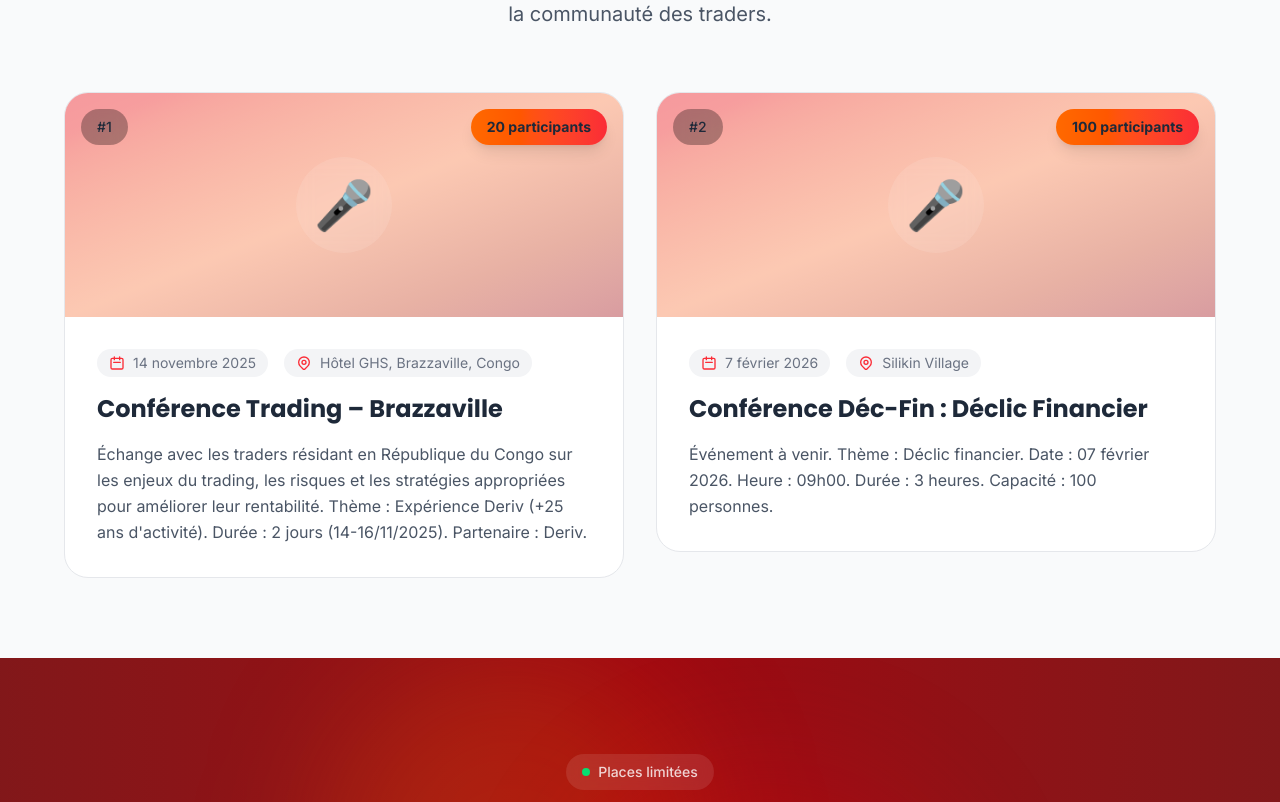
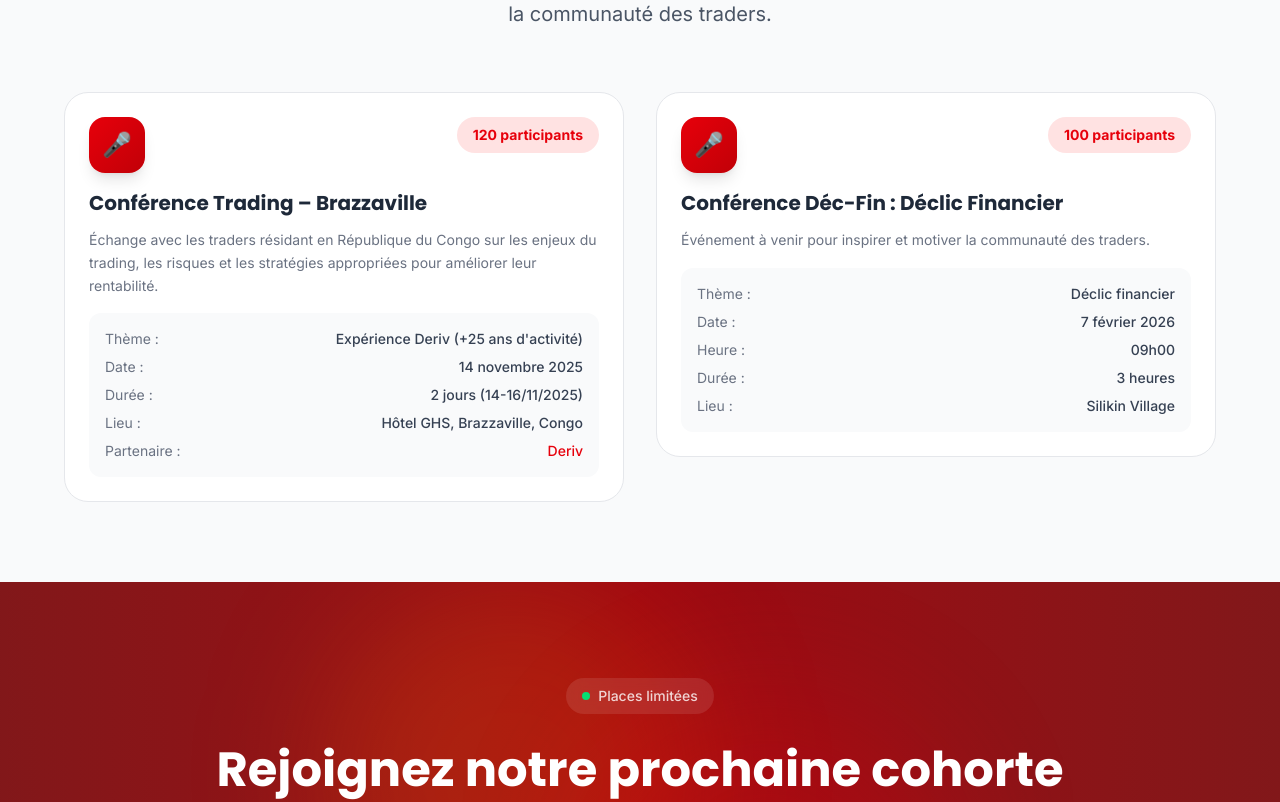
Before and after one commit to allegriakinzola/mpservices, a Next.js app: page /realisations in a window 1280 px wide. Shown: the part 1085-1887 px from the top of the page. Built offline with nearby package versions, Linux system fonts and the light colour scheme.

Commit message:
commit dernier

```diff
--- a/src/app/realisations/page.tsx
+++ b/src/app/realisations/page.tsx
@@ -10,16 +10,25 @@ interface Conference {
   location: string;
   participants: number;
   description: string;
+  theme: string;
+  duration: string;
+  time?: string;
+  partner?: string;
   image?: string;
 }
 
 interface FormationRealisee {
   id: number;
   title: string;
+  description: string;
   date: string;
-  participants: number;
   duration: string;
-  type: string;
+  level: string;
+  price: string;
+  instructor: string;
+  spots: number;
+  mode: string;
+  vacation: string;
 }
 
 interface Etudiant {
@@ -50,8 +59,11 @@ export default function RealisationsPage() {
       title: "Conférence Trading – Brazzaville",
       date: "2025-11-14",
       location: "Hôtel GHS, Brazzaville, Congo",
-      participants: 20,
-      description: "Échange avec les traders résidant en République du Congo sur les enjeux du trading, les risques et les stratégies appropriées pour améliorer leur rentabilité. Thème : Expérience Deriv (+25 ans d'activité). Durée : 2 jours (14-16/11/2025). Partenaire : Deriv.",
+      participants: 120,
+      description: "Échange avec les traders résidant en République du Congo sur les enjeux du trading, les risques et les stratégies appropriées pour améliorer leur rentabilité.",
+      theme: "Expérience Deriv (+25 ans d'activité)",
+      duration: "2 jours (14-16/11/2025)",
+      partner: "Deriv",
     },
     {
       id: 2,
@@ -59,59 +71,92 @@ export default function RealisationsPage() {
       date: "2026-02-07",
       location: "Silikin Village",
       participants: 100,
-      description: "Événement à venir. Thème : Déclic financier. Date : 07 février 2026. Heure : 09h00. Durée : 3 heures. Capacité : 100 personnes.",
+      description: "Événement à venir pour inspirer et motiver la communauté des traders.",
+      theme: "Déclic financier",
+      duration: "3 heures",
+      time: "09h00",
     },
   ];
 
-  // Formations réalisées
+  // Formations réalisées (synchronisées avec la page formations)
   const formationsRealisees: FormationRealisee[] = [
     {
       id: 1,
-      title: "Trading Forex Avancé - Cohorte 15",
-      date: "2025-12-01",
-      participants: 45,
-      duration: "4 semaines",
-      type: "En ligne",
+      title: "Base du Trading",
+      description: "Les bases du trading : initiation au trading et aux plateformes de trading.",
+      date: "2025-02-17T18:00:00",
+      duration: "24 heures",
+      level: "Débutant",
+      price: "100 $ (promo)",
+      instructor: "Hervé K. & Darryl K.",
+      spots: 24,
+      mode: "Présentiel",
+      vacation: "Soir",
     },
     {
       id: 2,
-      title: "Introduction au Trading - Cohorte 30",
-      date: "2025-11-15",
-      participants: 80,
-      duration: "2 semaines",
-      type: "En ligne",
+      title: "Colloque – Les Indices Synthétiques Deriv",
+      description: "Échange pratique sur les indices synthétiques Deriv : Boom, Crash, Jump, Volatilité.",
+      date: "2025-04-17T18:00:00",
+      duration: "6 heures",
+      level: "Mixte",
+      price: "100 $ (promo)",
+      instructor: "Darryl K. & Joycelin P.",
+      spots: 24,
+      mode: "Présentiel",
+      vacation: "Soir",
     },
     {
       id: 3,
-      title: "Indices Synthétiques Masterclass",
-      date: "2025-10-20",
-      participants: 35,
-      duration: "3 semaines",
-      type: "Présentiel",
+      title: "Trading Forex – Stratégies de Base",
+      description: "Comprendre le Forex, les paires de devises, les sessions de marché et les stratégies simples pour débuter.",
+      date: "2025-05-10T09:00:00",
+      duration: "20 heures",
+      level: "Débutant",
+      price: "120 $",
+      instructor: "Expert MPS",
+      spots: 18,
+      mode: "Présentiel",
+      vacation: "Matinale",
     },
     {
       id: 4,
-      title: "Crypto Trading Bootcamp",
-      date: "2025-09-10",
-      participants: 60,
-      duration: "2 semaines",
-      type: "Hybride",
+      title: "Analyse Technique et Indicateurs",
+      description: "Utilisation des indicateurs techniques : RSI, MACD, Moyennes mobiles et figures graphiques.",
+      date: "2025-06-15T18:00:00",
+      duration: "18 heures",
+      level: "Intermédiaire",
+      price: "150 $",
+      instructor: "Darryl K.",
+      spots: 20,
+      mode: "En ligne",
+      vacation: "Soir",
     },
     {
       id: 5,
-      title: "Analyse Technique Pro",
-      date: "2025-08-05",
-      participants: 40,
-      duration: "3 semaines",
-      type: "En ligne",
+      title: "Boom & Crash – Détection des Spikes",
+      description: "Techniques avancées pour détecter les spikes sur Boom et Crash et améliorer la précision d'entrée.",
+      date: "2025-08-20T18:00:00",
+      duration: "16 heures",
+      level: "Avancé",
+      price: "180 $",
+      instructor: "Darryl K.",
+      spots: 15,
+      mode: "En ligne",
+      vacation: "Soir",
     },
     {
       id: 6,
-      title: "Scalping & Day Trading",
-      date: "2025-07-15",
-      participants: 30,
-      duration: "2 semaines",
-      type: "En ligne",
+      title: "Gestion du Risque et Psychologie du Trader",
+      description: "Apprendre à protéger son capital, gérer ses émotions et construire une discipline de trader professionnel.",
+      date: "2025-11-05T09:00:00",
+      duration: "36 heures",
+      level: "Mixte",
+      price: "250 $ (promo)",
+      instructor: "Darryl K.",
+      spots: 22,
+      mode: "En ligne",
+      vacation: "Matinale",
     },
   ];
 
@@ -293,40 +338,52 @@ export default function RealisationsPage() {
                 >
                   <div className="absolute inset-0 bg-gradient-to-br from-red-100 to-red-50 rounded-3xl blur-xl opacity-0 group-hover:opacity-100 transition-opacity duration-500"></div>
                   <div className="relative bg-white rounded-3xl border border-gray-200 overflow-hidden hover:shadow-xl hover:border-red-200 transition-all duration-300">
-                    <div className="relative h-56 overflow-hidden">
-                      <div className="absolute inset-0 bg-gradient-to-br from-red-600/40 via-orange-600/30 to-red-800/40"></div>
-                      <div className="absolute inset-0 flex items-center justify-center">
-                        <div className="w-24 h-24 bg-white/10 backdrop-blur-sm rounded-full flex items-center justify-center group-hover:scale-110 transition-transform duration-300">
-                          <span className="text-5xl">🎤</span>
+                    <div className="p-6">
+                      <div className="flex items-start justify-between mb-4">
+                        <div className="w-14 h-14 bg-gradient-to-br from-red-600 to-red-700 rounded-2xl flex items-center justify-center shadow-lg">
+                          <span className="text-2xl">🎤</span>
                         </div>
+                        <span className="px-4 py-2 bg-red-100 text-red-600 rounded-full text-sm font-bold">
+                          {conf.participants} participants
+                        </span>
                       </div>
-                      <div className="absolute top-4 left-4 px-4 py-2 bg-black/30 backdrop-blur-sm rounded-full text-sm font-medium">
-                        #{index + 1}
-                      </div>
-                      <div className="absolute top-4 right-4 px-4 py-2 bg-gradient-to-r from-orange-500 to-red-500 rounded-full text-sm font-bold shadow-lg">
-                        {conf.participants} participants
-                      </div>
-                    </div>
-                    <div className="p-8">
-                      <div className="flex flex-wrap items-center gap-4 text-sm text-gray-500 mb-4">
-                        <div className="flex items-center gap-2 px-3 py-1 bg-gray-100 rounded-full">
-                          <svg className="w-4 h-4 text-red-500" fill="none" stroke="currentColor" viewBox="0 0 24 24">
-                            <path strokeLinecap="round" strokeLinejoin="round" strokeWidth={2} d="M8 7V3m8 4V3m-9 8h10M5 21h14a2 2 0 002-2V7a2 2 0 00-2-2H5a2 2 0 00-2 2v12a2 2 0 002 2z" />
-                          </svg>
-                          {new Date(conf.date).toLocaleDateString("fr-FR", { day: "numeric", month: "long", year: "numeric" })}
-                        </div>
-                        <div className="flex items-center gap-2 px-3 py-1 bg-gray-100 rounded-full">
-                          <svg className="w-4 h-4 text-red-500" fill="none" stroke="currentColor" viewBox="0 0 24 24">
-                            <path strokeLinecap="round" strokeLinejoin="round" strokeWidth={2} d="M17.657 16.657L13.414 20.9a1.998 1.998 0 01-2.827 0l-4.244-4.243a8 8 0 1111.314 0z" />
-                            <path strokeLinecap="round" strokeLinejoin="round" strokeWidth={2} d="M15 11a3 3 0 11-6 0 3 3 0 016 0z" />
-                          </svg>
-                          {conf.location}
-                        </div>
-                      </div>
-                      <h3 className="text-2xl font-bold mb-4 text-gray-800 group-hover:text-red-600 transition-colors">
+
+                      <h3 className="text-xl font-bold mb-3 text-gray-800 group-hover:text-red-600 transition-colors">
                         {conf.title}
                       </h3>
-                      <p className="text-gray-600 leading-relaxed">{conf.description}</p>
+
+                      <p className="text-gray-500 text-sm leading-relaxed mb-4">{conf.description}</p>
+
+                      <div className="bg-gray-50 rounded-xl p-4 space-y-2 text-sm">
+                        <div className="flex justify-between">
+                          <span className="text-gray-500">Thème :</span>
+                          <span className="font-medium text-gray-700">{conf.theme}</span>
+                        </div>
+                        <div className="flex justify-between">
+                          <span className="text-gray-500">Date :</span>
+                          <span className="font-medium text-gray-700">{new Date(conf.date).toLocaleDateString("fr-FR", { day: "numeric", month: "long", year: "numeric" })}</span>
+                        </div>
+                        {conf.time && (
+                          <div className="flex justify-between">
+                            <span className="text-gray-500">Heure :</span>
+                            <span className="font-medium text-gray-700">{conf.time}</span>
+                          </div>
+                        )}
+                        <div className="flex justify-between">
+                          <span className="text-gray-500">Durée :</span>
+                          <span className="font-medium text-gray-700">{conf.duration}</span>
+                        </div>
+                        <div className="flex justify-between">
+                          <span className="text-gray-500">Lieu :</span>
+                          <span className="font-medium text-gray-700">{conf.location}</span>
+                        </div>
+                        {conf.partner && (
+                          <div className="flex justify-between">
+                            <span className="text-gray-500">Partenaire :</span>
+                            <span className="font-medium text-red-600">{conf.partner}</span>
+                          </div>
+                        )}
+                      </div>
                     </div>
                   </div>
                 </div>
@@ -338,11 +395,11 @@ export default function RealisationsPage() {
 
       {/* Section Formations Réalisées */}
       {activeSection === "formations" && (
-        <section className="py-20 px-4 bg-white">
+        <section className="py-20 px-4 bg-gray-50">
           <div className="max-w-6xl mx-auto">
             <div className="text-center mb-16">
-              <span className="inline-block px-4 py-1 bg-blue-100 text-blue-600 rounded-full text-sm font-medium mb-4">
-                📚 Historique
+              <span className="inline-block px-4 py-1 bg-red-100 text-red-600 rounded-full text-sm font-medium mb-4">
+                📚 Formations Récentes
               </span>
               <h2 className="text-4xl md:text-5xl font-bold mb-6 text-gray-800">Formations Réalisées</h2>
               <div className="w-24 h-1 bg-gradient-to-r from-red-600 to-red-400 mx-auto mb-6 rounded-full"></div>
@@ -351,39 +408,56 @@ export default function RealisationsPage() {
               </p>
             </div>
 
-            {/* Cards au lieu du tableau */}
+            {/* Cards avec design de la page formations */}
             <div className="grid md:grid-cols-2 lg:grid-cols-3 gap-6 mb-12">
-              {formationsRealisees.map((formation, index) => (
+              {[...formationsRealisees].sort((a, b) => new Date(b.date).getTime() - new Date(a.date).getTime()).map((formation) => (
                 <div
                   key={formation.id}
-                  className="group relative"
+                  className="bg-white rounded-2xl border border-gray-200 p-6 hover:shadow-xl hover:border-red-200 transition-all duration-300"
                 >
-                  <div className="absolute inset-0 bg-gradient-to-br from-blue-100 to-blue-50 rounded-2xl blur-xl opacity-0 group-hover:opacity-100 transition-opacity duration-500"></div>
-                  <div className="relative bg-white rounded-2xl border border-gray-200 p-6 hover:shadow-xl hover:border-red-200 transition-all duration-300">
-                    <div className="flex items-center justify-between mb-4">
-                      <span className={`px-3 py-1 rounded-full text-xs font-medium ${
-                        formation.type === "En ligne" ? "bg-blue-100 text-blue-600" :
-                        formation.type === "Présentiel" ? "bg-green-100 text-green-600" :
-                        "bg-purple-100 text-purple-600"
-                      }`}>
-                        {formation.type}
-                      </span>
-                      <span className="text-2xl font-bold text-red-600">{formation.participants}</span>
+                  <div className="flex items-center justify-between mb-3">
+                    <span className={`px-3 py-1 rounded-full text-xs font-medium ${
+                      formation.level === "Débutant" ? "bg-green-100 text-green-700" :
+                      formation.level === "Intermédiaire" ? "bg-yellow-100 text-yellow-700" :
+                      formation.level === "Avancé" ? "bg-red-100 text-red-700" :
+                      "bg-blue-100 text-blue-700"
+                    }`}>
+                      {formation.level}
+                    </span>
+                    <span className={`px-3 py-1 rounded-full text-xs font-medium ${
+                      formation.mode === "En ligne" ? "bg-blue-100 text-blue-600" : "bg-green-100 text-green-600"
+                    }`}>
+                      {formation.mode}
+                    </span>
+                  </div>
+
+                  <h4 className="text-lg font-bold mb-2 text-gray-800">{formation.title}</h4>
+                  <p className="text-gray-500 text-sm mb-4 line-clamp-2">{formation.description}</p>
+
+                  <div className="space-y-2 text-sm">
+                    <div className="flex justify-between">
+                      <span className="text-gray-500">Date :</span>
+                      <span className="font-medium text-gray-700">{new Date(formation.date).toLocaleDateString("fr-FR", { day: "numeric", month: "long", year: "numeric" })}</span>
                     </div>
-                    <h4 className="text-lg font-bold mb-2 text-gray-800 group-hover:text-red-600 transition-colors">{formation.title}</h4>
-                    <div className="flex items-center gap-4 text-sm text-gray-500">
-                      <span className="flex items-center gap-1">
-                        <svg className="w-4 h-4" fill="none" stroke="currentColor" viewBox="0 0 24 24">
-                          <path strokeLinecap="round" strokeLinejoin="round" strokeWidth={2} d="M8 7V3m8 4V3m-9 8h10M5 21h14a2 2 0 002-2V7a2 2 0 00-2-2H5a2 2 0 00-2 2v12a2 2 0 002 2z" />
-                        </svg>
-                        {new Date(formation.date).toLocaleDateString("fr-FR", { month: "short", year: "numeric" })}
-                      </span>
-                      <span className="flex items-center gap-1">
-                        <svg className="w-4 h-4" fill="none" stroke="currentColor" viewBox="0 0 24 24">
-                          <path strokeLinecap="round" strokeLinejoin="round" strokeWidth={2} d="M12 8v4l3 3m6-3a9 9 0 11-18 0 9 9 0 0118 0z" />
-                        </svg>
-                        {formation.duration}
-                      </span>
+                    <div className="flex justify-between">
+                      <span className="text-gray-500">Durée :</span>
+                      <span className="font-medium text-gray-700">{formation.duration}</span>
+                    </div>
+                    <div className="flex justify-between">
+                      <span className="text-gray-500">Vacation :</span>
+                      <span className="font-medium text-gray-700">{formation.vacation}</span>
+                    </div>
+                    <div className="flex justify-between">
+                      <span className="text-gray-500">Formateur :</span>
+                      <span className="font-medium text-gray-700">{formation.instructor}</span>
+                    </div>
+                    <div className="flex justify-between">
+                      <span className="text-gray-500">Participants :</span>
+                      <span className="font-medium text-gray-700">{formation.spots}</span>
+                    </div>
+                    <div className="flex justify-between">
+                      <span className="text-gray-500">Prix :</span>
+                      <span className="font-medium text-red-600">{formation.price}</span>
                     </div>
                   </div>
                 </div>
@@ -403,7 +477,7 @@ export default function RealisationsPage() {
                 <div className="hidden md:block w-px h-16 bg-gray-200"></div>
                 <div className="text-center">
                   <div className="text-5xl font-bold text-red-600">
-                    {formationsRealisees.reduce((acc, f) => acc + f.participants, 0)}
+                    {formationsRealisees.reduce((acc, f) => acc + f.spots, 0)}
                   </div>
                   <div className="text-gray-600">Participants formés</div>
                 </div>
@@ -463,15 +537,15 @@ export default function RealisationsPage() {
 
       {/* Section Étudiants Traders */}
       {activeSection === "traders" && (
-        <section className="py-20 px-4">
+        <section className="py-20 px-4 bg-gray-50">
           <div className="max-w-6xl mx-auto">
             <div className="text-center mb-16">
-              <span className="inline-block px-4 py-1 bg-emerald-500/20 text-emerald-300 rounded-full text-sm font-medium mb-4">
+              <span className="inline-block px-4 py-1 bg-red-100 text-red-600 rounded-full text-sm font-medium mb-4">
                 📈 Success Stories
               </span>
-              <h2 className="text-4xl md:text-5xl font-bold mb-6">Nos Traders Actifs</h2>
-              <div className="w-24 h-1 bg-gradient-to-r from-green-600 to-emerald-500 mx-auto mb-6 rounded-full"></div>
-              <p className="text-xl text-gray-400 max-w-2xl mx-auto">
+              <h2 className="text-4xl md:text-5xl font-bold mb-6 text-gray-800">Nos Traders Actifs</h2>
+              <div className="w-24 h-1 bg-gradient-to-r from-red-600 to-red-400 mx-auto mb-6 rounded-full"></div>
+              <p className="text-xl text-gray-600 max-w-2xl mx-auto">
                 Ces étudiants sont devenus des traders rentables et vivent de leur passion.
               </p>
             </div>
@@ -482,27 +556,27 @@ export default function RealisationsPage() {
                   key={trader.id}
                   className="group relative"
                 >
-                  <div className="absolute inset-0 bg-gradient-to-br from-green-600/20 to-emerald-600/20 rounded-3xl blur-xl opacity-0 group-hover:opacity-100 transition-opacity duration-500"></div>
-                  <div className="relative bg-white/5 backdrop-blur-sm rounded-3xl border border-white/10 p-8 hover:bg-white/10 hover:border-white/20 transition-all duration-300">
+                  <div className="absolute inset-0 bg-gradient-to-br from-red-100 to-red-50 rounded-3xl blur-xl opacity-0 group-hover:opacity-100 transition-opacity duration-500"></div>
+                  <div className="relative bg-white rounded-3xl border border-gray-200 p-8 hover:shadow-xl hover:border-red-200 transition-all duration-300">
                     <div className="flex items-start gap-5">
-                      <div className="w-16 h-16 bg-gradient-to-br from-green-600 to-emerald-600 rounded-2xl flex items-center justify-center text-2xl font-bold flex-shrink-0 group-hover:scale-110 transition-transform duration-300 shadow-lg">
+                      <div className="w-16 h-16 bg-gradient-to-br from-red-600 to-red-700 rounded-2xl flex items-center justify-center text-2xl font-bold text-white flex-shrink-0 group-hover:scale-110 transition-transform duration-300 shadow-lg">
                         {trader.name.charAt(0)}
                       </div>
                       <div className="flex-1">
                         <div className="flex items-center gap-3 mb-2">
-                          <h4 className="font-bold text-xl group-hover:text-green-300 transition-colors">{trader.name}</h4>
-                          <span className="px-3 py-1 bg-green-500/20 text-green-300 rounded-full text-xs font-medium flex items-center gap-1">
-                            <span className="w-2 h-2 bg-green-400 rounded-full animate-pulse"></span>
+                          <h4 className="font-bold text-xl text-gray-800 group-hover:text-red-600 transition-colors">{trader.name}</h4>
+                          <span className="px-3 py-1 bg-green-100 text-green-600 rounded-full text-xs font-medium flex items-center gap-1">
+                            <span className="w-2 h-2 bg-green-500 rounded-full animate-pulse"></span>
                             Trader Actif
                           </span>
                         </div>
-                        <p className="text-orange-300 mb-4">{trader.formation}</p>
+                        <p className="text-red-600 font-medium mb-4">{trader.formation}</p>
                         {trader.testimonial && (
-                          <div className="relative">
-                            <svg className="absolute -top-2 -left-2 w-8 h-8 text-green-600/30" fill="currentColor" viewBox="0 0 24 24">
+                          <div className="relative bg-gray-50 rounded-xl p-4">
+                            <svg className="absolute top-2 left-2 w-6 h-6 text-red-200" fill="currentColor" viewBox="0 0 24 24">
                               <path d="M14.017 21v-7.391c0-5.704 3.731-9.57 8.983-10.609l.995 2.151c-2.432.917-3.995 3.638-3.995 5.849h4v10h-9.983zm-14.017 0v-7.391c0-5.704 3.748-9.57 9-10.609l.996 2.151c-2.433.917-3.996 3.638-3.996 5.849h3.983v10h-9.983z" />
                             </svg>
-                            <p className="text-gray-300 italic pl-6 leading-relaxed">{trader.testimonial}</p>
+                            <p className="text-gray-600 italic pl-8 leading-relaxed">{trader.testimonial}</p>
                           </div>
                         )}
                       </div>
@@ -514,18 +588,18 @@ export default function RealisationsPage() {
 
             {/* Taux de réussite */}
             <div className="mt-16 relative">
-              <div className="absolute inset-0 bg-gradient-to-r from-green-600/30 to-emerald-600/30 rounded-3xl blur-3xl"></div>
-              <div className="relative bg-gradient-to-r from-green-900/50 to-emerald-900/50 backdrop-blur-md rounded-3xl border border-green-500/20 p-12 max-w-3xl mx-auto overflow-hidden">
-                <div className="absolute top-0 right-0 w-64 h-64 bg-green-500/10 rounded-full blur-3xl"></div>
+              <div className="absolute inset-0 bg-gradient-to-r from-red-100 to-red-50 rounded-3xl blur-3xl"></div>
+              <div className="relative bg-white rounded-3xl border border-red-200 shadow-xl p-12 max-w-3xl mx-auto overflow-hidden">
+                <div className="absolute top-0 right-0 w-64 h-64 bg-red-100 rounded-full blur-3xl"></div>
                 <div className="relative text-center">
-                  <div className="inline-flex items-center justify-center w-20 h-20 bg-gradient-to-br from-green-500 to-emerald-500 rounded-2xl mb-6 shadow-xl">
+                  <div className="inline-flex items-center justify-center w-20 h-20 bg-gradient-to-br from-red-600 to-red-700 rounded-2xl mb-6 shadow-xl">
                     <span className="text-4xl">🎯</span>
                   </div>
-                  <h3 className="text-3xl font-bold mb-4">Taux de réussite exceptionnel</h3>
-                  <p className="text-7xl font-bold bg-gradient-to-r from-green-400 to-emerald-400 bg-clip-text text-transparent mb-4">
+                  <h3 className="text-3xl font-bold mb-4 text-gray-800">Taux de réussite exceptionnel</h3>
+                  <p className="text-7xl font-bold bg-gradient-to-r from-red-600 to-red-700 bg-clip-text text-transparent mb-4">
                     {Math.round((etudiantsTraders.length / etudiantsFormes.length) * 100)}%
                   </p>
-                  <p className="text-xl text-gray-300">
+                  <p className="text-xl text-gray-600">
                     de nos étudiants sont devenus des traders actifs et rentables
                   </p>
                 </div>
@@ -548,7 +622,7 @@ export default function RealisationsPage() {
             <span className="w-2 h-2 bg-green-400 rounded-full animate-pulse"></span>
             Places limitées
           </div>
-          <h2 className="text-4xl md:text-5xl font-bold mb-6">
+          <h2 className="text-4xl md:text-5xl font-bold text-white mb-6">
             Rejoignez notre prochaine cohorte
           </h2>
           <p className="text-xl text-gray-200 mb-10 max-w-2xl mx-auto">
```
Also changed, not shown: src/app/formations/page.tsx (+14 -6 lines).
